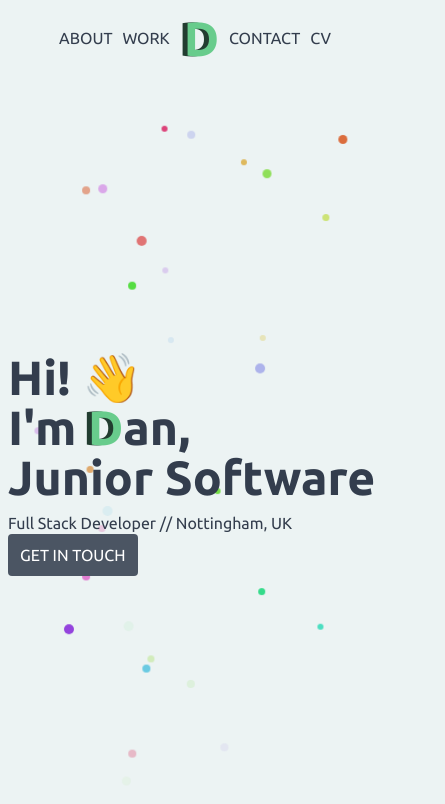
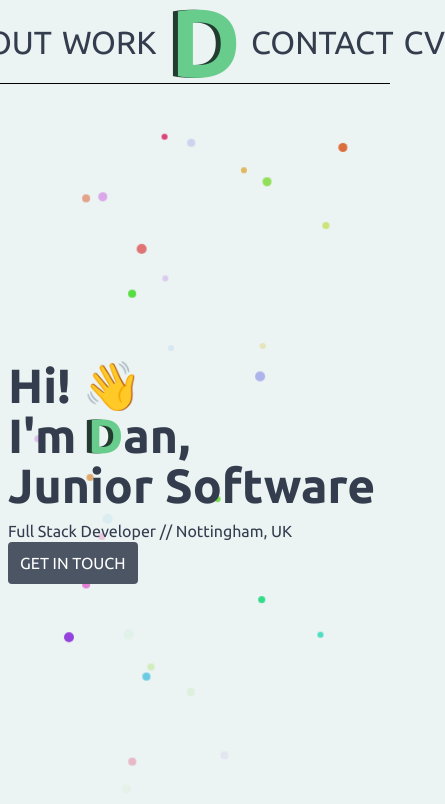
Before and after one commit to Deehjay/portfolio, a Vue app: page / in a window 390 px wide. Shown: the top 804 px of the page, 445 px wide, since content can reach past the window. Built offline with nearby package versions, Linux system fonts and the light colour scheme.

Commit message:
Styling changes to nav to be more responsive

```diff
--- a/src/components/Nav.vue
+++ b/src/components/Nav.vue
@@ -4,7 +4,7 @@
     <router-link id="nav-2nd-child" to="/work">Work</router-link>
     <div class="name-accent-container">
       <router-link to="/"
-        ><span class="text-5xl font-sans font-bold name-accent glow"
+        ><span class="text-8xl font-sans font-bold name-accent glow"
           >D</span
         ></router-link
       >
@@ -21,9 +21,11 @@ nav {
   align-items: center;
   justify-content: center;
   gap: 10px;
-  height: 9vh;
+  height: 10vh;
   text-transform: uppercase;
   animation: fadeIn 0.8s;
+  font-size: 2rem;
+  border-bottom: 1px solid black;
 }
 
 #nav-2nd-child {
```
